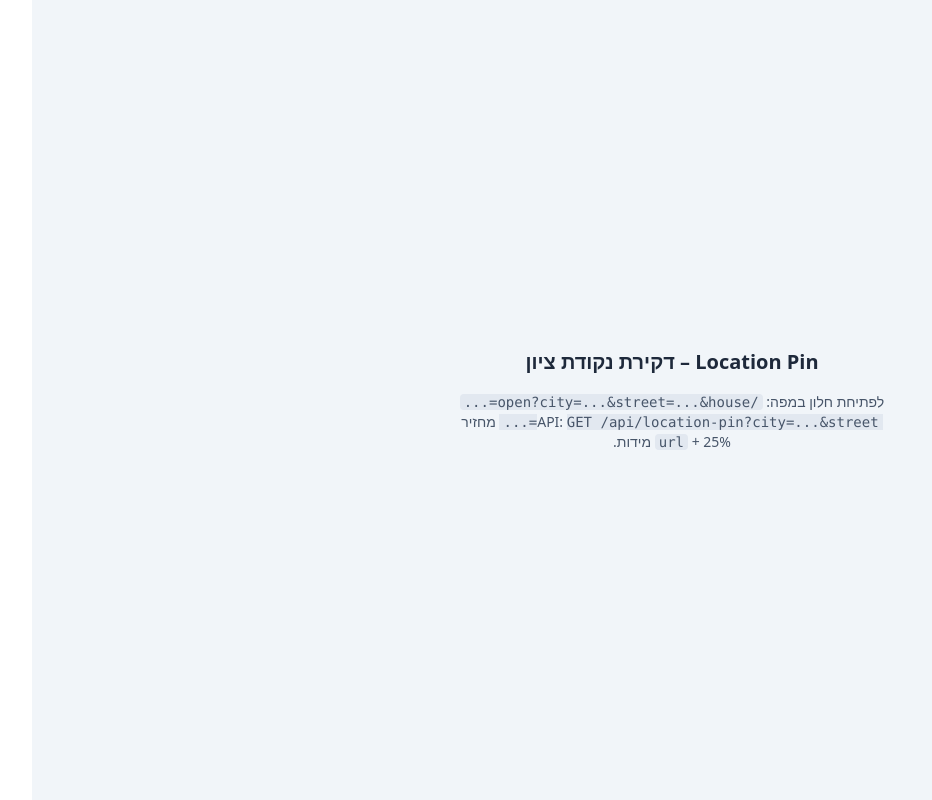
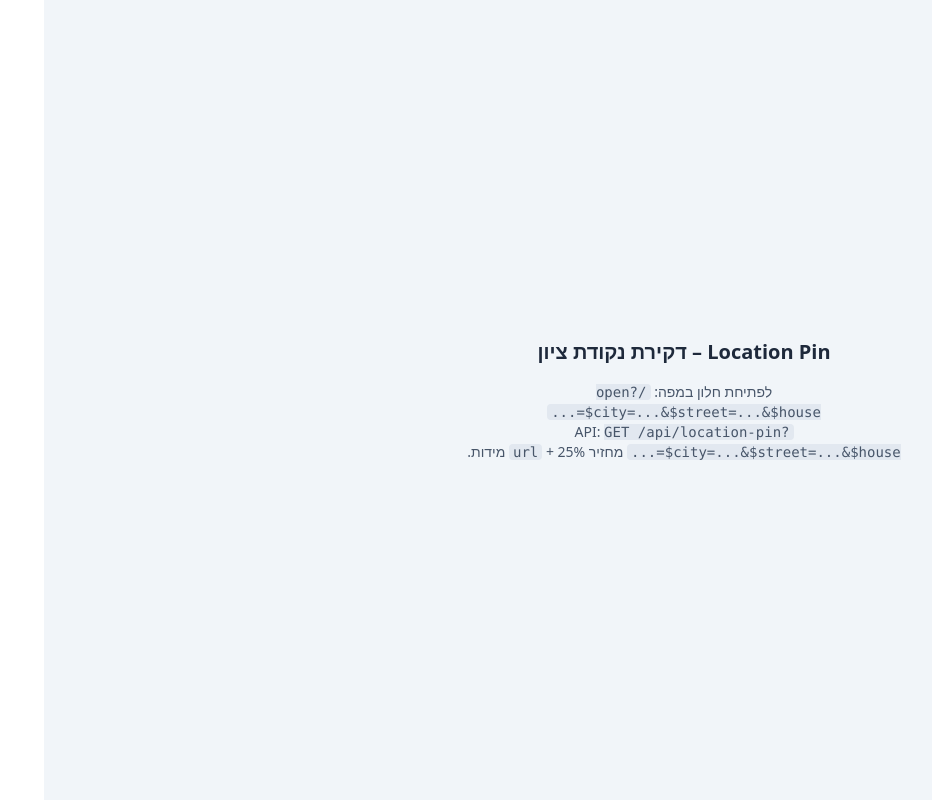
Before and after one commit to ofekgab123/flp, a Next.js app: page / in a window 1280 px wide. Shown: the whole page, without its empty margins (115-1047 px from the left). Built offline with nearby package versions, Linux system fonts and the light colour scheme.

Commit message:
fix &=cityName&=streetName&=houseNumber

```diff
--- a/app/api/location-pin/route.ts
+++ b/app/api/location-pin/route.ts
@@ -2,27 +2,23 @@ import { NextRequest, NextResponse } from "next/server";
 
 /**
  * GET /api/location-pin
- * Query: city, street, house?, address_type?, callback_url?
+ * Query (only these): $city=cityName&$street=streetName&$house=houseNumber
  * Returns URL to open LocationPin in a new window at 25% of screen.
  */
 export async function GET(request: NextRequest) {
   const { searchParams } = new URL(request.url);
-  const city = searchParams.get("city") ?? "";
-  const street = searchParams.get("street") ?? "";
-  const house = searchParams.get("house") ?? "";
-  const address_type = searchParams.get("address_type") ?? "";
-  const callback_url = searchParams.get("callback_url") ?? "";
+  const city = searchParams.get("$city") ?? "";
+  const street = searchParams.get("$street") ?? "";
+  const house = searchParams.get("$house") ?? "";
 
   const base =
     process.env.NEXT_PUBLIC_APP_URL ||
     (request.nextUrl.origin || "http://localhost:3000");
 
   const params = new URLSearchParams();
-  if (city) params.set("city", city);
-  if (street) params.set("street", street);
-  if (house) params.set("house", house);
-  if (address_type) params.set("address_type", address_type);
-  if (callback_url) params.set("callback_url", callback_url);
+  if (city) params.set("$city", city);
+  if (street) params.set("$street", street);
+  if (house) params.set("$house", house);
   params.set("in_popup", "true");
 
   const locationPinPath = `/location-pin?${params.toString()}`;
--- a/app/location-pin/page.tsx
+++ b/app/location-pin/page.tsx
@@ -27,9 +27,9 @@ export default function LocationPinPage() {
     typeof window !== "undefined"
       ? new URLSearchParams(window.location.search)
       : null;
-  const city = urlParams?.get("city") ?? "";
-  const street = urlParams?.get("street") ?? "";
-  const house = urlParams?.get("house") ?? "";
+  const city = urlParams?.get("$city") ?? "";
+  const street = urlParams?.get("$street") ?? "";
+  const house = urlParams?.get("$house") ?? "";
   const callback_url = urlParams?.get("callback_url") ?? "";
 
   const geocodeAddress = useCallback(async (address: string) => {
--- a/app/open/page.tsx
+++ b/app/open/page.tsx
@@ -3,16 +3,24 @@
 import { useEffect } from "react";
 
 /**
- * /open?city=...&street=... → מפנה באותו חלון לדף המפה (/location-pin).
+ * /open?$city=...&$street=...&$house=... → מפנה באותו חלון לדף המפה (/location-pin).
+ * רק הפרמטרים $city, $street, $house מועברים – בלי השאר.
  */
 export default function OpenPage() {
   useEffect(() => {
     if (typeof window === "undefined") return;
 
     const urlParams = new URLSearchParams(window.location.search);
-    urlParams.set("in_popup", "true");
+    const params = new URLSearchParams();
+    const city = urlParams.get("$city");
+    const street = urlParams.get("$street");
+    const house = urlParams.get("$house");
+    if (city) params.set("$city", city);
+    if (street) params.set("$street", street);
+    if (house) params.set("$house", house);
+    params.set("in_popup", "true");
 
-    const locationPinUrl = `${window.location.origin}/location-pin?${urlParams.toString()}`;
+    const locationPinUrl = `${window.location.origin}/location-pin?${params.toString()}`;
     window.location.replace(locationPinUrl);
   }, []);
 
--- a/app/page.tsx
+++ b/app/page.tsx
@@ -5,9 +5,9 @@ export default function HomePage() {
         Location Pin – דקירת נקודת ציון
       </h1>
       <p className="max-w-md text-center text-sm text-slate-600">
-        לפתיחת חלון במפה: <code className="rounded bg-slate-200 px-1">/open?city=...&street=...&house=...</code>
+        לפתיחת חלון במפה: <code className="rounded bg-slate-200 px-1">/open?$city=...&$street=...&$house=...</code>
         <br />
-        API: <code className="rounded bg-slate-200 px-1">GET /api/location-pin?city=...&street=...</code> מחזיר <code className="rounded bg-slate-200 px-1">url</code> + 25% מידות.
+        API: <code className="rounded bg-slate-200 px-1">GET /api/location-pin?$city=...&$street=...&$house=...</code> מחזיר <code className="rounded bg-slate-200 px-1">url</code> + 25% מידות.
       </p>
     </div>
   );
```
